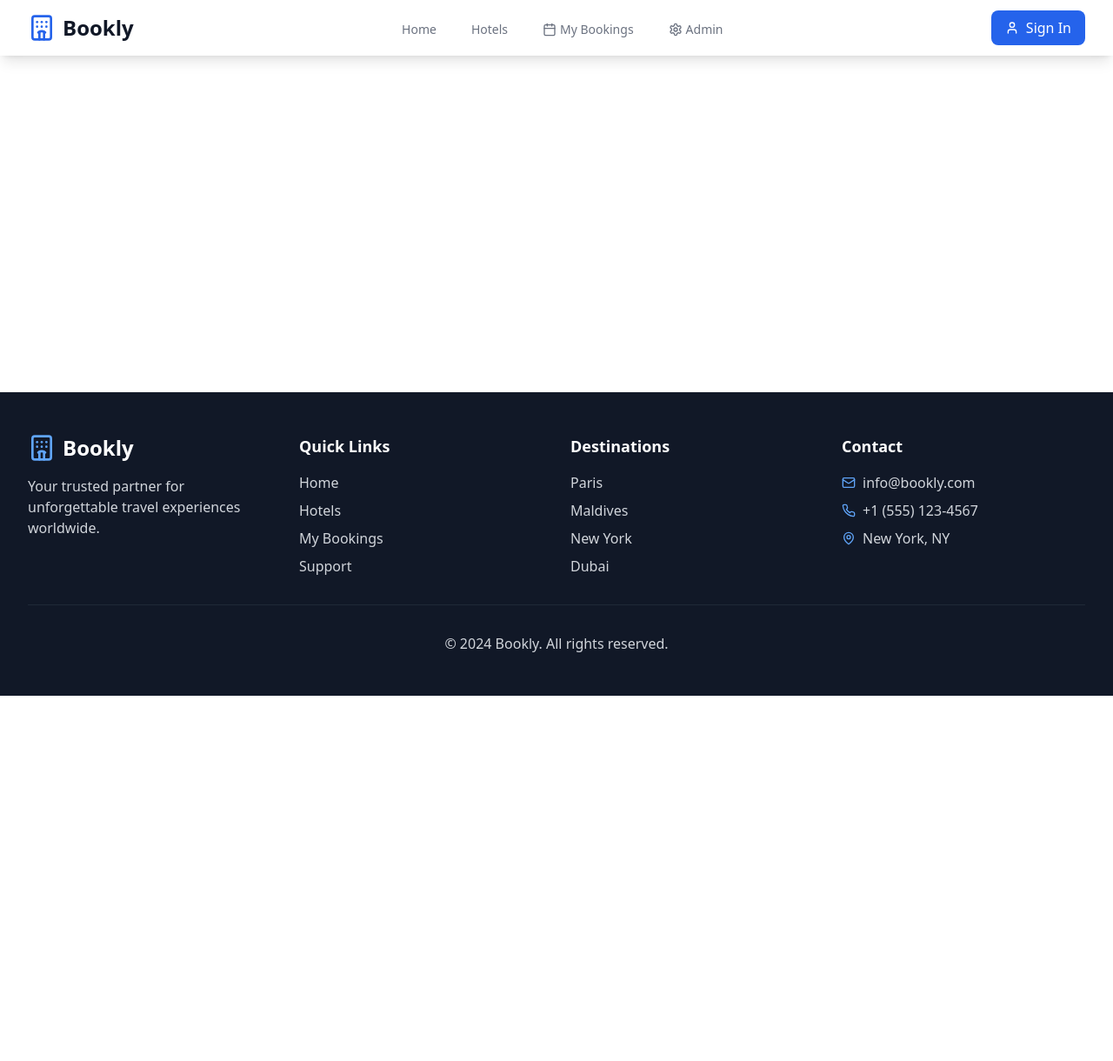
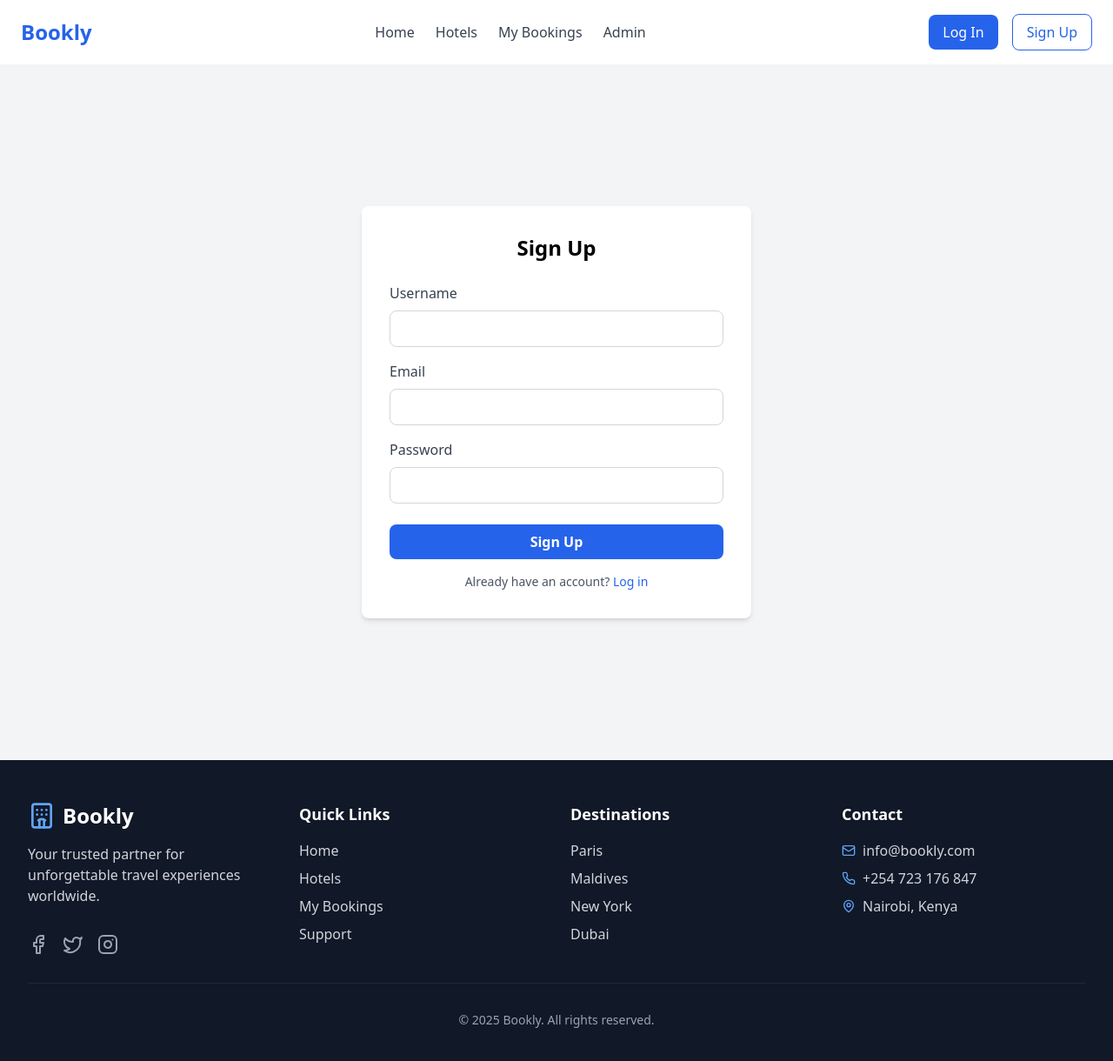
Before and after one commit to boiwo/Bookly---Hotel-Travel-Booking-System, a React (Vite) app in the folder frontend/: page /signup in a window 1280 px wide. Shown: the top 1220 px of the page at 87% size. Before the commit the page ends 800 px from the top, so only its background shows below. Built offline with nearby package versions, Linux system fonts and the light colour scheme.

Commit message:
frontend update

```diff
--- a/frontend/package.json
+++ b/frontend/package.json
@@ -1,6 +1,7 @@
 {
   "name": "vite-react-typescript-starter",
   "private": true,
+
   "version": "0.0.0",
   "type": "module",
   "scripts": {
--- a/frontend/src/App.tsx
+++ b/frontend/src/App.tsx
@@ -7,12 +7,17 @@ import HotelsPage from './components/Hotels/HotelsPage';
 import HotelDetailsPage from './components/HotelDetails/HotelDetailsPage';
 import BookingsPage from './components/Bookings/BookingsPage';
 import AdminDashboard from './components/Admin/AdminDashboard';
+import Login from './components/Auth/Login';
+import Signup from './components/Auth/Signup'; // ✅ Signup added
 
 function App() {
   return (
     <Router>
       <div className="flex flex-col min-h-screen">
+        {/* Header visible on all pages */}
         <Header />
+
+        {/* Main content area where routes render */}
         <main className="flex-grow">
           <Routes>
             <Route path="/" element={<HomePage />} />
@@ -20,8 +25,12 @@ function App() {
             <Route path="/hotel/:id" element={<HotelDetailsPage />} />
             <Route path="/bookings" element={<BookingsPage />} />
             <Route path="/admin" element={<AdminDashboard />} />
+            <Route path="/login" element={<Login />} /> {/* ✅ Login */}
+            <Route path="/signup" element={<Signup />} /> {/* ✅ Signup */}
           </Routes>
         </main>
+
+        {/* Global Footer */}
         <Footer />
       </div>
     </Router>
--- /dev/null
+++ b/frontend/src/components/Auth/Login.tsx
@@ -0,0 +1,77 @@
+import React, { useState } from "react";
+import { useNavigate } from "react-router-dom";
+
+const Login: React.FC = () => {
+  const [email, setEmail] = useState("");
+  const [password, setPassword] = useState("");
+  const [error, setError] = useState("");
+  const navigate = useNavigate();
+
+  // Mock users — you can change or add more here
+  const users = [
+    { email: "admin@example.com", password: "123456", username: "Admin", is_admin: true },
+    { email: "user@example.com", password: "password", username: "User", is_admin: false },
+  ];
+
+  const handleSubmit = (e: React.FormEvent) => {
+    e.preventDefault();
+    setError("");
+
+    const user = users.find((u) => u.email === email && u.password === password);
+
+    if (!user) {
+      setError("Invalid email or password");
+      return;
+    }
+
+    // Save to localStorage (mock login)
+    localStorage.setItem("user", JSON.stringify(user));
+
+    alert(`Welcome back, ${user.username}!`);
+    navigate("/"); // redirect to home
+  };
+
+  return (
+    <div className="flex justify-center items-center min-h-screen bg-gray-100">
+      <form
+        onSubmit={handleSubmit}
+        className="bg-white p-8 rounded-lg shadow-md w-full max-w-md"
+      >
+        <h2 className="text-2xl font-bold mb-6 text-center">Login</h2>
+
+        {error && <p className="text-red-500 text-center mb-4">{error}</p>}
+
+        <div className="mb-4">
+          <label className="block text-gray-700 font-medium mb-2">Email</label>
+          <input
+            type="email"
+            value={email}
+            onChange={(e) => setEmail(e.target.value)}
+            className="w-full p-2 border border-gray-300 rounded-lg focus:ring focus:ring-blue-200"
+            required
+          />
+        </div>
+
+        <div className="mb-6">
+          <label className="block text-gray-700 font-medium mb-2">Password</label>
+          <input
+            type="password"
+            value={password}
+            onChange={(e) => setPassword(e.target.value)}
+            className="w-full p-2 border border-gray-300 rounded-lg focus:ring focus:ring-blue-200"
+            required
+          />
+        </div>
+
+        <button
+          type="submit"
+          className="w-full bg-blue-600 hover:bg-blue-700 text-white font-semibold py-2 rounded-lg transition"
+        >
+          Login
+        </button>
+      </form>
+    </div>
+  );
+};
+
+export default Login;
--- /dev/null
+++ b/frontend/src/components/Auth/Signup.tsx
@@ -0,0 +1,92 @@
+
+import React, { useState } from "react";
+import { useNavigate } from "react-router-dom";
+
+const Signup: React.FC = () => {
+  const [username, setUsername] = useState("");
+  const [email, setEmail] = useState("");
+  const [password, setPassword] = useState("");
+  const [error, setError] = useState("");
+  const navigate = useNavigate();
+
+  const handleSignup = (e: React.FormEvent) => {
+    e.preventDefault();
+    setError("");
+
+    const users = JSON.parse(localStorage.getItem("users") || "[]");
+
+    if (users.find((u: any) => u.email === email)) {
+      setError("User already exists with that email");
+      return;
+    }
+
+    const newUser = { username, email, password };
+    users.push(newUser);
+    localStorage.setItem("users", JSON.stringify(users));
+
+    alert("Signup successful! You can now log in.");
+    navigate("/login");
+  };
+
+  return (
+    <div className="flex justify-center items-center min-h-screen bg-gray-100">
+      <form
+        onSubmit={handleSignup}
+        className="bg-white p-8 rounded-lg shadow-md w-full max-w-md"
+      >
+        <h2 className="text-2xl font-bold mb-6 text-center">Sign Up</h2>
+
+        {error && <p className="text-red-500 text-center mb-4">{error}</p>}
+
+        <div className="mb-4">
+          <label className="block text-gray-700 font-medium mb-2">Username</label>
+          <input
+            type="text"
+            value={username}
+            onChange={(e) => setUsername(e.target.value)}
+            className="w-full p-2 border border-gray-300 rounded-lg focus:ring focus:ring-blue-200"
+            required
+          />
+        </div>
+
+        <div className="mb-4">
+          <label className="block text-gray-700 font-medium mb-2">Email</label>
+          <input
+            type="email"
+            value={email}
+            onChange={(e) => setEmail(e.target.value)}
+            className="w-full p-2 border border-gray-300 rounded-lg focus:ring focus:ring-blue-200"
+            required
+          />
+        </div>
+
+        <div className="mb-6">
+          <label className="block text-gray-700 font-medium mb-2">Password</label>
+          <input
+            type="password"
+            value={password}
+            onChange={(e) => setPassword(e.target.value)}
+            className="w-full p-2 border border-gray-300 rounded-lg focus:ring focus:ring-blue-200"
+            required
+          />
+        </div>
+
+        <button
+          type="submit"
+          className="w-full bg-blue-600 hover:bg-blue-700 text-white font-semibold py-2 rounded-lg transition"
+        >
+          Sign Up
+        </button>
+
+        <p className="text-center text-sm text-gray-600 mt-4">
+          Already have an account?{" "}
+          <a href="/login" className="text-blue-600 hover:underline">
+            Log in
+          </a>
+        </p>
+      </form>
+    </div>
+  );
+};
+
+export default Signup;
--- a/frontend/src/components/HotelDetails/HotelDetailsPage.tsx
+++ b/frontend/src/components/HotelDetails/HotelDetailsPage.tsx
@@ -37,7 +37,7 @@ const localHotels: Hotel[] = [
     amenities: ["WiFi", "Parking"],
   },
   {
-    id: 3,
+    id: 4,
     name: "Urban Chic Hotel",
     location: "New York, USA",
     price: 599,
@@ -67,7 +67,7 @@ const HotelDetailsPage: React.FC = () => {
         setLoading(false);
       } else {
         // Optional: fetch from backend if not in local data
-        fetch(`http://localhost:5000/api/hotels/${id}`)
+        fetch(`http://localhost:5001/api/hotels/${id}`)
           .then(res => {
             if (!res.ok) throw new Error("Hotel not found");
             return res.json();
--- a/frontend/src/components/Layout/Footer.tsx
+++ b/frontend/src/components/Layout/Footer.tsx
@@ -1,11 +1,12 @@
-import React from 'react';
-import { Hotel, Mail, Phone, MapPin } from 'lucide-react';
+import React from "react";
+import { Hotel, Mail, Phone, MapPin, Facebook, Twitter, Instagram } from "lucide-react";
 
 const Footer: React.FC = () => {
   return (
     <footer className="bg-gray-900 text-white">
       <div className="max-w-7xl mx-auto px-4 sm:px-6 lg:px-8 py-12">
         <div className="grid grid-cols-1 md:grid-cols-4 gap-8">
+          {/* Brand & About */}
           <div className="space-y-4">
             <div className="flex items-center space-x-2">
               <Hotel className="h-8 w-8 text-blue-400" />
@@ -14,8 +15,40 @@ const Footer: React.FC = () => {
             <p className="text-gray-300">
               Your trusted partner for unforgettable travel experiences worldwide.
             </p>
+
+            {/* Social Media Icons */}
+            <div className="flex space-x-4 pt-4">
+              <a
+                href="https://facebook.com"
+                target="_blank"
+                rel="noopener noreferrer"
+                aria-label="Facebook"
+                className="text-gray-400 hover:text-blue-500 transition-colors"
+              >
+                <Facebook className="h-6 w-6" />
+              </a>
+              <a
+                href="https://twitter.com"
+                target="_blank"
+                rel="noopener noreferrer"
+                aria-label="Twitter"
+                className="text-gray-400 hover:text-sky-400 transition-colors"
+              >
+                <Twitter className="h-6 w-6" />
+              </a>
+              <a
+                href="https://instagram.com"
+                target="_blank"
+                rel="noopener noreferrer"
+                aria-label="Instagram"
+                className="text-gray-400 hover:text-pink-500 transition-colors"
+              >
+                <Instagram className="h-6 w-6" />
+              </a>
+            </div>
           </div>
 
+          {/* Quick Links */}
           <div>
             <h3 className="text-lg font-semibold mb-4">Quick Links</h3>
             <ul className="space-y-2">
@@ -26,6 +59,7 @@ const Footer: React.FC = () => {
             </ul>
           </div>
 
+          {/* Destinations */}
           <div>
             <h3 className="text-lg font-semibold mb-4">Destinations</h3>
             <ul className="space-y-2">
@@ -36,6 +70,7 @@ const Footer: React.FC = () => {
             </ul>
           </div>
 
+          {/* Contact Info */}
           <div>
             <h3 className="text-lg font-semibold mb-4">Contact</h3>
             <ul className="space-y-2">
@@ -45,18 +80,19 @@ const Footer: React.FC = () => {
               </li>
               <li className="flex items-center space-x-2">
                 <Phone className="h-4 w-4 text-blue-400" />
-                <span className="text-gray-300">+1 (555) 123-4567</span>
+                <span className="text-gray-300">+254 723 176 847</span>
               </li>
               <li className="flex items-center space-x-2">
                 <MapPin className="h-4 w-4 text-blue-400" />
-                <span className="text-gray-300">New York, NY</span>
+                <span className="text-gray-300">Nairobi, Kenya</span>
               </li>
             </ul>
           </div>
         </div>
 
+        {/* Footer bottom section */}
         <div className="border-t border-gray-800 mt-8 pt-8 text-center">
-          <p className="text-gray-300">&copy; 2024 Bookly. All rights reserved.</p>
+          <p className="text-gray-400 text-sm">&copy; 2025 Bookly. All rights reserved.</p>
         </div>
       </div>
     </footer>
--- a/frontend/src/components/Layout/Header.tsx
+++ b/frontend/src/components/Layout/Header.tsx
@@ -1,74 +1,76 @@
-import React from 'react';
-import { Link, useLocation } from 'react-router-dom';
-import { Hotel, User, Calendar, Settings } from 'lucide-react';
+import React from "react";
+import { Link, useNavigate } from "react-router-dom";
 
 const Header: React.FC = () => {
-  const location = useLocation();
+  const navigate = useNavigate();
+  const user = localStorage.getItem("user"); // check if user is logged in
 
-  const isActive = (path: string) => {
-    return location.pathname === path;
+  const handleLogout = () => {
+    localStorage.removeItem("user");
+    navigate("/login");
   };
 
   return (
-    <header className="bg-white shadow-lg sticky top-0 z-50">
-      <div className="max-w-7xl mx-auto px-4 sm:px-6 lg:px-8">
-        <div className="flex justify-between items-center h-16">
-          <Link to="/" className="flex items-center space-x-2">
-            <Hotel className="h-8 w-8 text-blue-600" />
-            <span className="text-2xl font-bold text-gray-900">Bookly</span>
+    <header className="bg-white shadow-sm">
+      <div className="container mx-auto px-6 py-4 flex justify-between items-center">
+        {/* Logo / Brand */}
+        <Link to="/" className="text-2xl font-bold text-blue-600">
+          Bookly
         </Link>
 
-          <nav className="hidden md:flex space-x-8">
+        {/* Navigation Links */}
+        <nav className="flex items-center space-x-6">
           <Link
             to="/"
-              className={`inline-flex items-center px-1 pt-1 text-sm font-medium transition-colors duration-200 ${
-                isActive('/')
-                  ? 'text-blue-600 border-b-2 border-blue-600'
-                  : 'text-gray-500 hover:text-gray-700'
-              }`}
+            className="text-gray-700 hover:text-blue-600 transition-colors"
           >
             Home
           </Link>
           <Link
             to="/hotels"
-              className={`inline-flex items-center px-1 pt-1 text-sm font-medium transition-colors duration-200 ${
-                isActive('/hotels')
-                  ? 'text-blue-600 border-b-2 border-blue-600'
-                  : 'text-gray-500 hover:text-gray-700'
-              }`}
+            className="text-gray-700 hover:text-blue-600 transition-colors"
           >
             Hotels
           </Link>
           <Link
             to="/bookings"
-              className={`inline-flex items-center px-1 pt-1 text-sm font-medium transition-colors duration-200 ${
-                isActive('/bookings')
-                  ? 'text-blue-600 border-b-2 border-blue-600'
-                  : 'text-gray-500 hover:text-gray-700'
-              }`}
+            className="text-gray-700 hover:text-blue-600 transition-colors"
           >
-              <Calendar className="h-4 w-4 mr-1" />
             My Bookings
           </Link>
           <Link
             to="/admin"
-              className={`inline-flex items-center px-1 pt-1 text-sm font-medium transition-colors duration-200 ${
-                isActive('/admin')
-                  ? 'text-blue-600 border-b-2 border-blue-600'
-                  : 'text-gray-500 hover:text-gray-700'
-              }`}
+            className="text-gray-700 hover:text-blue-600 transition-colors"
           >
-              <Settings className="h-4 w-4 mr-1" />
             Admin
           </Link>
         </nav>
 
+        {/* Auth Buttons */}
         <div className="flex items-center space-x-4">
-            <button className="bg-blue-600 hover:bg-blue-700 text-white px-4 py-2 rounded-lg transition-colors duration-200 flex items-center space-x-2">
-              <User className="h-4 w-4" />
-              <span>Sign In</span>
+          {!user ? (
+            <>
+              <Link
+                to="/login"
+                className="px-4 py-2 bg-blue-600 text-white rounded-lg hover:bg-blue-700 transition"
+              >
+                Log In
+              </Link>
+              <Link
+                to="/signup"
+                className="px-4 py-2 border border-blue-600 text-blue-600 rounded-lg hover:bg-blue-50 transition"
+              >
+                Sign Up
+              </Link>
+            </>
+          ) : (
+            <button
+              onClick={handleLogout}
+              className="px-4 py-2 bg-red-600 text-white rounded-lg hover:bg-red-700 transition"
+            >
+              Log Out
             </button>
-          </div>
+          )}
         </div>
       </div>
     </header>
```
Also changed, not shown: frontend/src/services/api.js (+45 -3 lines). Lines whose indentation alone changed are shown as unchanged.
